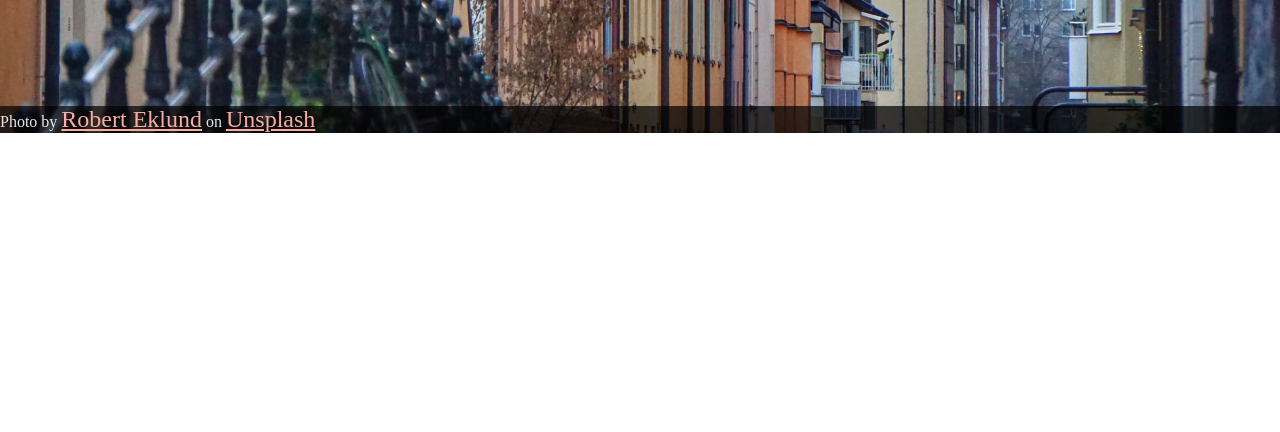
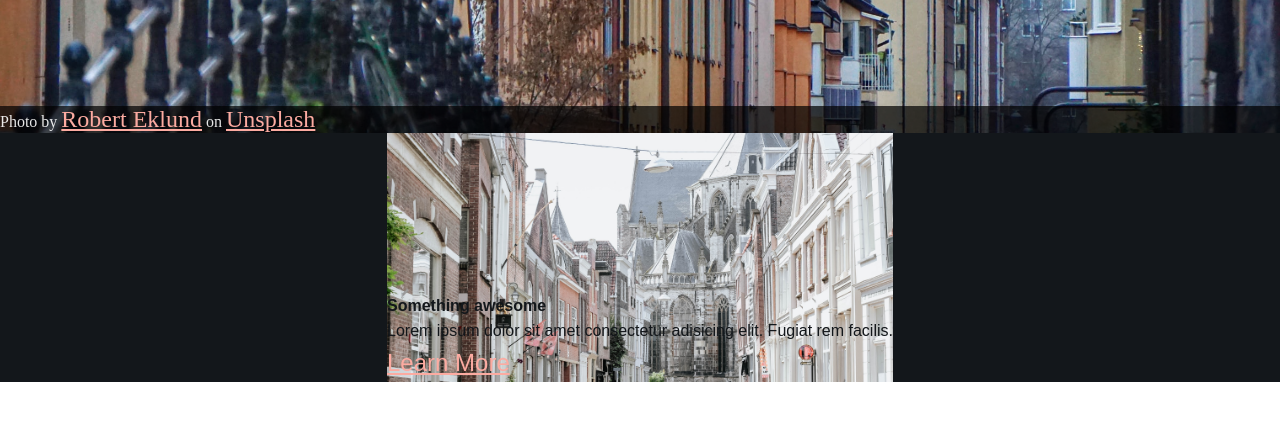
Before and after one commit to louisenorrsen/parallax-website, a plain HTML site: page index.html in a window 1280 px wide. Shown: the part 1640-2072 px from the top of the page. Drawn offline with Linux system fonts and the light colour scheme.

Commit message:
Animated flip card
I've began to create a animated card while watching Kevin Powell tutorial on Youtube.

```diff
--- a/index.html
+++ b/index.html
@@ -22,7 +22,20 @@
 
     <div class="content">
         <div class="photograph">Photo by <a href="https://unsplash.com/@roberteklund?utm_source=unsplash&utm_medium=referral&utm_content=creditCopyText">Robert Eklund</a> on <a href="https://unsplash.com/s/photos/stockholm?utm_source=unsplash&utm_medium=referral&utm_content=creditCopyText">Unsplash</a>
-         </div>
+        </div>
+        <div class="flip-card-container">
+            <div class="card">
+                <h2 class="card-title">
+                    Something awesome
+                </h2>
+                <p class="card-body">
+                    Lorem ipsum dolor sit amet consectetur adisicing elit. Fugiat rem facilis.
+                </p>
+                <a href="#" class="button">
+                    Learn More
+                </a>
+            </div>
+        </div>
     </div>
 
     <div class="parallax" id="img3"></div>
--- a/style.css
+++ b/style.css
@@ -1,3 +1,8 @@
+:root {
+    --clr-neutral-900: hsl(207, 19%, 9%);
+    --clr-neutral-100: hsl(0, 0%, 100%);
+    --clr-accent-400: hsl(142, 90%, 61%);
+}
 *,
 *::before,
 *::after {
@@ -108,3 +113,23 @@ a {
       background: #b22cff;
     }
   }
+
+/* ANIMATED CARD */
+.flip-card-container {
+    font-family: sans-serif;
+    background-color: var(--clr-neutral-900);
+    display: grid;
+    place-items: center;
+    line-height: 1.6;
+}
+
+.card-title {
+
+}
+
+.card {
+    color: var(--clr-neutral-900);
+    background-image: url(./visual-stories-micheile-fEykiYD9Vk0-unsplash.jpg);
+    background-size: cover;
+    padding: 10rem 0 0;
+}
```
